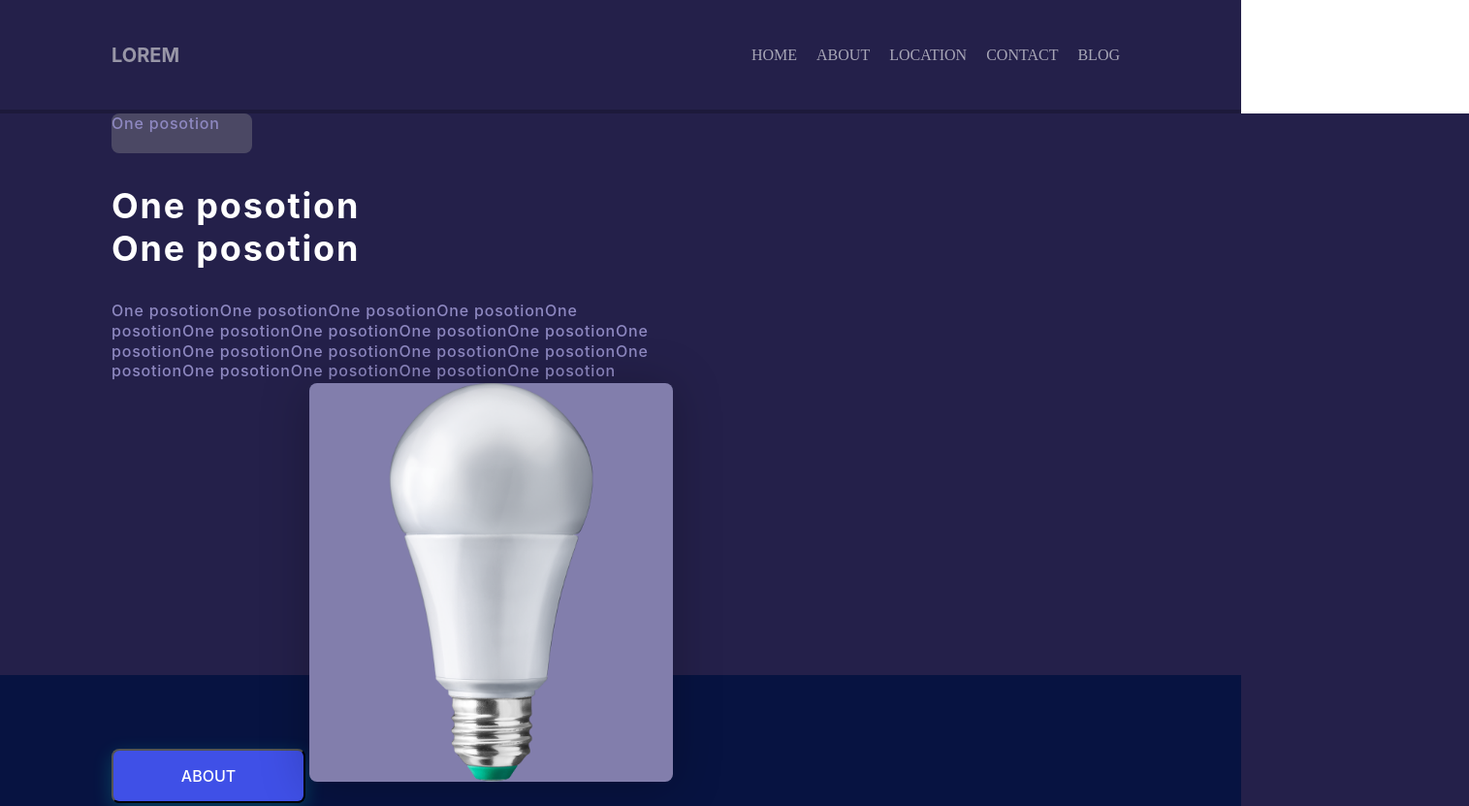
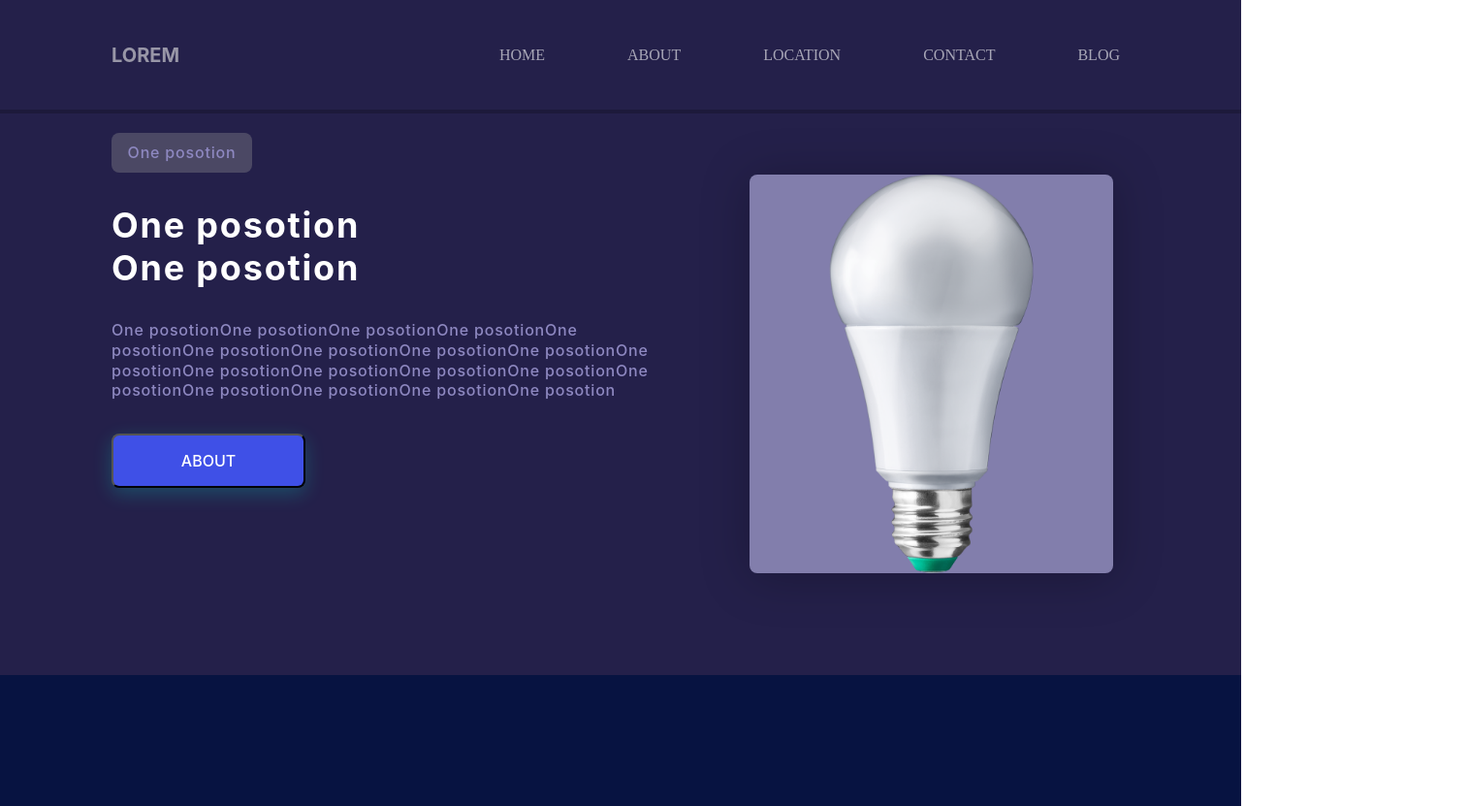
Before and after one commit to Garfildstudia/HomeWork_for_mentor, a plain HTML site: page hw_7/hw_7_2/hw_7_2.html in a window 1280 px wide. Shown: the top 831 px of the page at 97% size, 1515 px wide, since content can reach past the window. Drawn offline with Linux system fonts and the light colour scheme.

Commit message:
upper part done

```diff
--- a/hw_7/hw_7_2/hw_7_2.css
+++ b/hw_7/hw_7_2/hw_7_2.css
@@ -15,12 +15,13 @@ header{
     align-items: center;
     justify-content: space-between;
     border-bottom: 4px solid rgba(0, 0, 0, 0.2);
-      }
+}
 
 .upper_part{
     height: 579px;
     width: 100vw;
     background: #24204A;
+    display: flex;
 
 }
 .middle_part{
@@ -54,6 +55,7 @@ footer{
     display: flex;
     justify-content: center;
     margin-right: 115px;
+
 }
 
 .link_menu ul {
@@ -61,6 +63,7 @@ footer{
     padding: 0;
     margin: 0;
     display: flex;
+    gap: 65px;
 }
 
 .link_menu li {
@@ -87,6 +90,10 @@ footer{
     font-weight: 500;
     line-height: 130%;
     letter-spacing: 0.8px;
+    margin-top: 20px;
+    display: flex;
+    align-items: center;
+    justify-content: center;
     }
 .sub_title{
     width: 261px;
@@ -128,6 +135,7 @@ footer{
     box-shadow: 0 6px 20px 0 rgba(0, 255, 224, 0.20);
     margin-top: 32px;
 }
+
 .img_led_lamp_photo{
     width: 375px;
     height: 411px;
@@ -137,8 +145,11 @@ footer{
     box-shadow: 0 4px 50px 0 rgba(0, 0, 0, 0.25);
     }
 .left_section{
-    width: 1400px;
-    height: 2214px;
     background: #24204A;
     margin-left: 115px;
       }
+.lamp{
+    right: 132px;
+    top: 180px;
+    position:  absolute;
+}
--- a/hw_7/hw_7_2/hw_7_2.html
+++ b/hw_7/hw_7_2/hw_7_2.html
@@ -43,9 +43,11 @@
     <button class="button_about">
         ABOUT
     </button>
+
+    </section>
+<div class="lamp">
     <img class="img_led_lamp_photo" src="img/led_lamp_foto.png" alt="led_lamp_photo">
-    </section>
-
+</div>
 </div>
 
 
```
